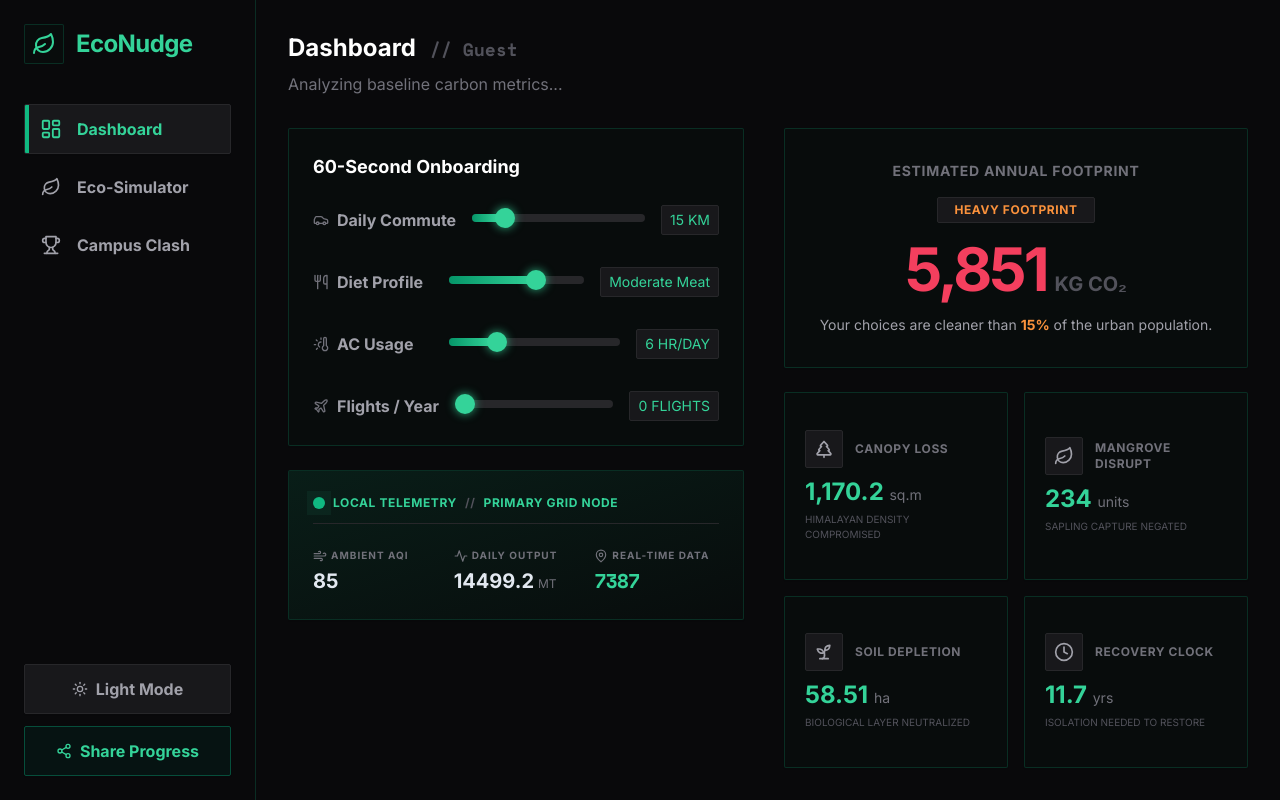
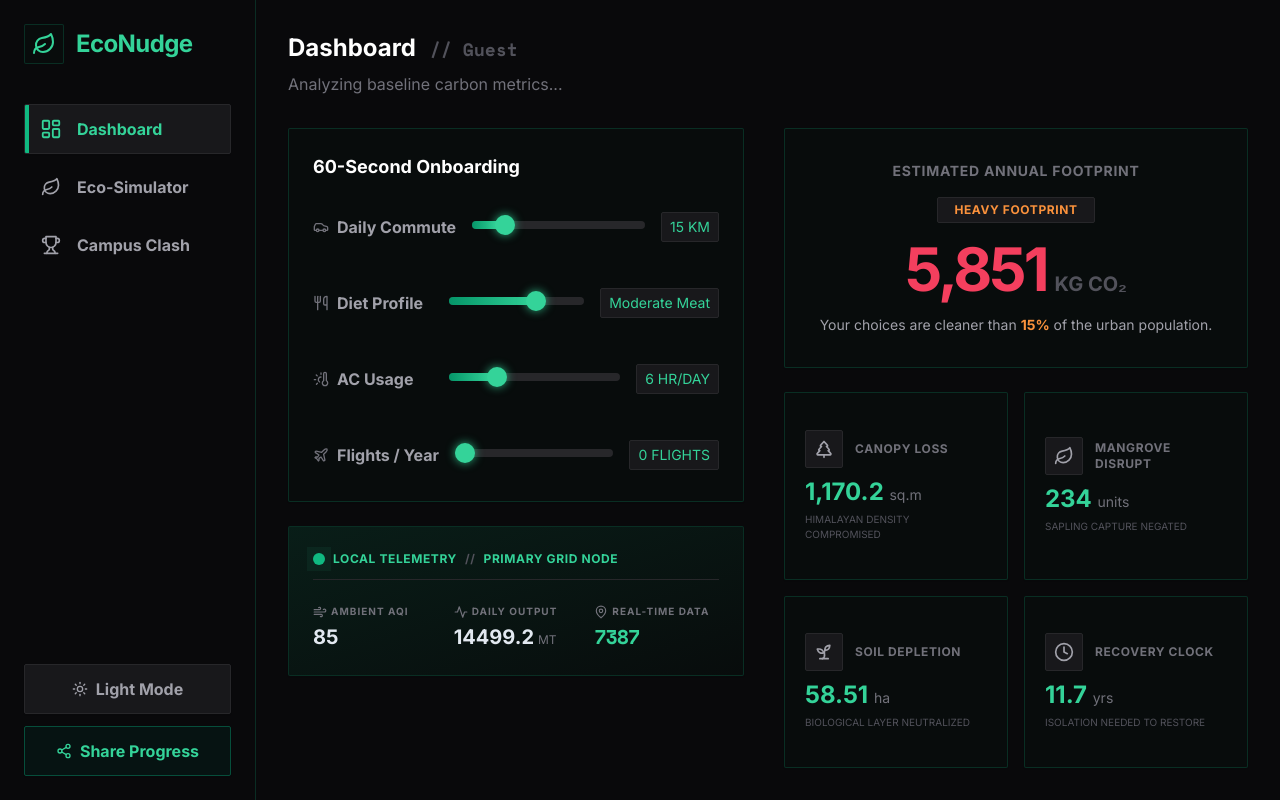
Before and after one commit to ejojames/econudge, a React (Vite) app: page / in a window 1280 px wide. Built offline with nearby package versions, Linux system fonts and the light colour scheme; no server answers.

Commit message:
fix: force explicit mobile visibility, fluid 100% width, and block-stacking layers on onboarding sliders

```diff
--- a/src/App.jsx
+++ b/src/App.jsx
@@ -22,7 +22,7 @@ const MainApp = () => {
               animate={{ opacity: 1, x: 0 }}
               exit={{ opacity: 0, x: -20 }}
               transition={{ duration: 0.3 }}
-              className="absolute inset-0 p-4 md:p-8 overflow-x-hidden"
+              className="absolute inset-0 p-4 md:p-8"
             >
               <Dashboard />
             </motion.div>
@@ -34,7 +34,7 @@ const MainApp = () => {
               animate={{ opacity: 1, x: 0 }}
               exit={{ opacity: 0, x: -20 }}
               transition={{ duration: 0.3 }}
-              className="absolute inset-0 p-4 md:p-8 overflow-x-hidden"
+              className="absolute inset-0 p-4 md:p-8"
             >
               <EcoSimulator />
             </motion.div>
@@ -46,7 +46,7 @@ const MainApp = () => {
               animate={{ opacity: 1, x: 0 }}
               exit={{ opacity: 0, x: -20 }}
               transition={{ duration: 0.3 }}
-              className="absolute inset-0 p-4 md:p-8 overflow-x-hidden"
+              className="absolute inset-0 p-4 md:p-8"
             >
               <Leaderboard />
             </motion.div>
--- a/src/components/Dashboard.jsx
+++ b/src/components/Dashboard.jsx
@@ -7,7 +7,7 @@ const CustomSlider = ({ value, min, max, step = 1, onChange }) => {
   const percentage = ((value - min) / (max - min)) * 100;
 
   return (
-    <div className="relative w-full h-2 rounded-full dark:bg-zinc-800 bg-stone-200 mt-2 mb-3">
+    <div className="relative block w-full h-2 rounded-full dark:bg-zinc-800 bg-stone-200 mt-4 mb-5 opacity-100 visible">
       <div
         className="absolute top-0 left-0 h-full bg-gradient-to-r from-emerald-600 to-emerald-400 rounded-l-full transition-all duration-300"
         style={{ width: `${percentage}%` }}
@@ -16,7 +16,7 @@ const CustomSlider = ({ value, min, max, step = 1, onChange }) => {
         type="range" min={min} max={max} step={step} value={value}
         onChange={onChange}
         aria-label="Adjust metric slider"
-        className="absolute -top-2 left-0 w-full max-w-full mx-0 h-6 appearance-none bg-transparent cursor-pointer z-10
+        className="block w-full opacity-100 visible absolute -top-2 left-0 max-w-full mx-0 h-6 appearance-none bg-transparent cursor-pointer z-10
         [&::-webkit-slider-thumb]:appearance-none [&::-webkit-slider-thumb]:w-5 [&::-webkit-slider-thumb]:h-5 [&::-webkit-slider-thumb]:rounded-full [&::-webkit-slider-thumb]:bg-emerald-400 [&::-webkit-slider-thumb]:shadow-[0_0_10px_rgba(52,211,153,0.8)] [&::-webkit-slider-thumb]:hover:scale-110 [&::-webkit-slider-thumb]:transition-transform
         [&::-moz-range-thumb]:w-5 [&::-moz-range-thumb]:h-5 [&::-moz-range-thumb]:rounded-full [&::-moz-range-thumb]:bg-emerald-400 [&::-moz-range-thumb]:shadow-[0_0_10px_rgba(52,211,153,0.8)] [&::-moz-range-thumb]:hover:scale-110 [&::-moz-range-thumb]:transition-transform [&::-moz-range-thumb]:border-none"
       />
@@ -109,9 +109,9 @@ const Dashboard = () => {
 
       <section className="grid grid-cols-1 lg:grid-cols-2 gap-8 flex-1 min-h-0">
         {/* Left Column: Assessment */}
-        <div className="flex flex-col gap-6 overflow-y-auto pr-2">
+        <div className="flex flex-col gap-6 w-full pr-2">
           <motion.div
-            className="bg-white dark:bg-emerald-950/10 border border-zinc-200 dark:border-emerald-500/20 rounded-sm p-6 shadow-sm transition-colors duration-200"
+            className="block w-full bg-white dark:bg-emerald-950/10 border border-zinc-200 dark:border-emerald-500/20 rounded-sm p-6 shadow-sm transition-colors duration-200"
             initial={{ opacity: 0, x: -20 }}
             animate={{ opacity: 1, x: 0 }}
             transition={{ duration: 0.4 }}
@@ -122,57 +122,57 @@ const Dashboard = () => {
 
             <div className="space-y-8">
               {/* Commute */}
-              <div className="flex flex-col sm:flex-row sm:items-center gap-2 sm:gap-4 w-full">
-                <label className="flex items-center gap-2 dark:text-zinc-400 text-zinc-600 font-bold whitespace-nowrap min-w-[120px]">
+              <div className="flex flex-col sm:flex-row sm:items-center gap-4 w-full block">
+                <label className="flex items-center gap-2 dark:text-zinc-400 text-zinc-600 font-bold whitespace-nowrap min-w-[120px] w-full sm:w-auto">
                   <Car className="w-4 h-4 dark:text-zinc-500 text-zinc-400" />
                   Daily Commute
                 </label>
-                <div className="flex-1 w-full">
+                <div className="flex-1 w-full block min-w-0">
                   <CustomSlider min="0" max="100" value={commute} onChange={(e) => setCommute(Number(e.target.value))} />
                 </div>
-                <span className="self-start sm:self-auto dark:text-emerald-400 text-emerald-700 dark:bg-zinc-900 bg-emerald-50 border dark:border-zinc-800 border-emerald-200 px-2 py-1 rounded-sm whitespace-nowrap text-sm">
+                <span className="self-start sm:self-auto dark:text-emerald-400 text-emerald-700 dark:bg-zinc-900 bg-emerald-50 border dark:border-zinc-800 border-emerald-200 px-2 py-1 rounded-sm whitespace-nowrap text-sm w-full sm:w-auto text-left sm:text-center">
                   {commute} KM
                 </span>
               </div>
 
               {/* Diet */}
-              <div className="flex flex-col sm:flex-row sm:items-center gap-2 sm:gap-4 w-full">
-                <label className="flex items-center gap-2 dark:text-zinc-400 text-zinc-600 font-bold whitespace-nowrap min-w-[120px]">
+              <div className="flex flex-col sm:flex-row sm:items-center gap-4 w-full block">
+                <label className="flex items-center gap-2 dark:text-zinc-400 text-zinc-600 font-bold whitespace-nowrap min-w-[120px] w-full sm:w-auto">
                   <Utensils className="w-4 h-4 dark:text-zinc-500 text-zinc-400" />
                   Diet Profile
                 </label>
-                <div className="flex-1 w-full">
+                <div className="flex-1 w-full block min-w-0">
                   <CustomSlider min="0" max="3" step="1" value={diet} onChange={(e) => setDiet(Number(e.target.value))} />
                 </div>
-                <span className="self-start sm:self-auto dark:text-emerald-400 text-emerald-700 dark:bg-zinc-900 bg-emerald-50 border dark:border-zinc-800 border-emerald-200 px-2 py-1 rounded-sm whitespace-nowrap text-sm">
+                <span className="self-start sm:self-auto dark:text-emerald-400 text-emerald-700 dark:bg-zinc-900 bg-emerald-50 border dark:border-zinc-800 border-emerald-200 px-2 py-1 rounded-sm whitespace-nowrap text-sm w-full sm:w-auto text-left sm:text-center">
                   {dietLabels[diet]}
                 </span>
               </div>
 
               {/* AC */}
-              <div className="flex flex-col sm:flex-row sm:items-center gap-2 sm:gap-4 w-full">
-                <label className="flex items-center gap-2 dark:text-zinc-400 text-zinc-600 font-bold whitespace-nowrap min-w-[120px]">
+              <div className="flex flex-col sm:flex-row sm:items-center gap-4 w-full block">
+                <label className="flex items-center gap-2 dark:text-zinc-400 text-zinc-600 font-bold whitespace-nowrap min-w-[120px] w-full sm:w-auto">
                   <ThermometerSun className="w-4 h-4 dark:text-zinc-500 text-zinc-400" />
                   AC Usage
                 </label>
-                <div className="flex-1 w-full">
+                <div className="flex-1 w-full block min-w-0">
                   <CustomSlider min="0" max="24" value={acUsage} onChange={(e) => setAcUsage(Number(e.target.value))} />
                 </div>
-                <span className="self-start sm:self-auto dark:text-emerald-400 text-emerald-700 dark:bg-zinc-900 bg-emerald-50 border dark:border-zinc-800 border-emerald-200 px-2 py-1 rounded-sm whitespace-nowrap text-sm">
+                <span className="self-start sm:self-auto dark:text-emerald-400 text-emerald-700 dark:bg-zinc-900 bg-emerald-50 border dark:border-zinc-800 border-emerald-200 px-2 py-1 rounded-sm whitespace-nowrap text-sm w-full sm:w-auto text-left sm:text-center">
                   {acUsage} HR/DAY
                 </span>
               </div>
 
               {/* Flights */}
-              <div className="flex flex-col sm:flex-row sm:items-center gap-2 sm:gap-4 w-full">
-                <label className="flex items-center gap-2 dark:text-zinc-400 text-zinc-600 font-bold whitespace-nowrap min-w-[120px]">
+              <div className="flex flex-col sm:flex-row sm:items-center gap-4 w-full block">
+                <label className="flex items-center gap-2 dark:text-zinc-400 text-zinc-600 font-bold whitespace-nowrap min-w-[120px] w-full sm:w-auto">
                   <Plane className="w-4 h-4 dark:text-zinc-500 text-zinc-400" />
                   Flights / Year
                 </label>
-                <div className="flex-1 w-full">
+                <div className="flex-1 w-full block min-w-0">
                   <CustomSlider min="0" max="15" value={flights} onChange={(e) => setFlights(Number(e.target.value))} />
                 </div>
-                <span className="self-start sm:self-auto dark:text-emerald-400 text-emerald-700 dark:bg-zinc-900 bg-emerald-50 border dark:border-zinc-800 border-emerald-200 px-2 py-1 rounded-sm whitespace-nowrap text-sm">
+                <span className="self-start sm:self-auto dark:text-emerald-400 text-emerald-700 dark:bg-zinc-900 bg-emerald-50 border dark:border-zinc-800 border-emerald-200 px-2 py-1 rounded-sm whitespace-nowrap text-sm w-full sm:w-auto text-left sm:text-center">
                   {flights} FLIGHTS
                 </span>
               </div>
```
